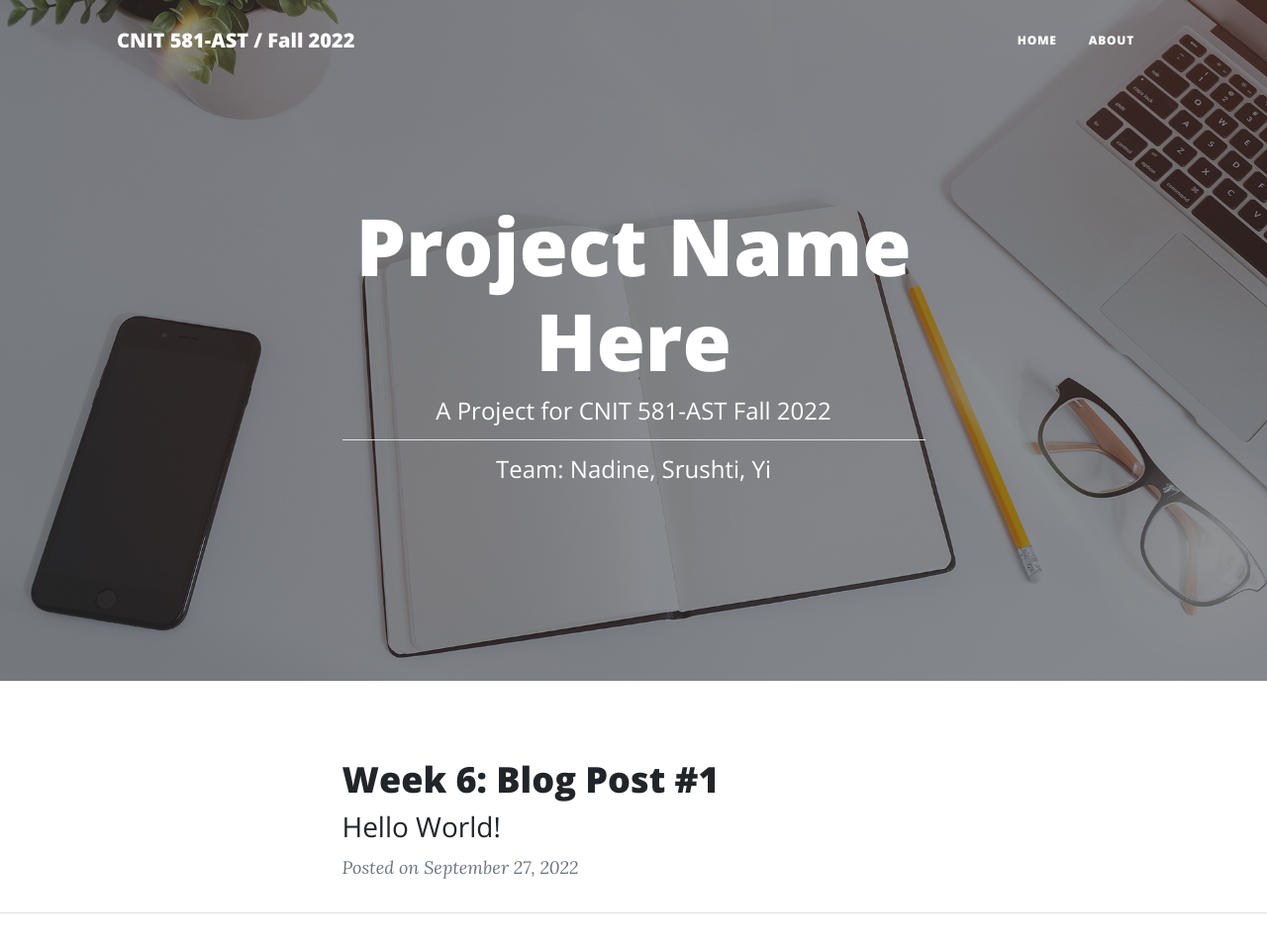
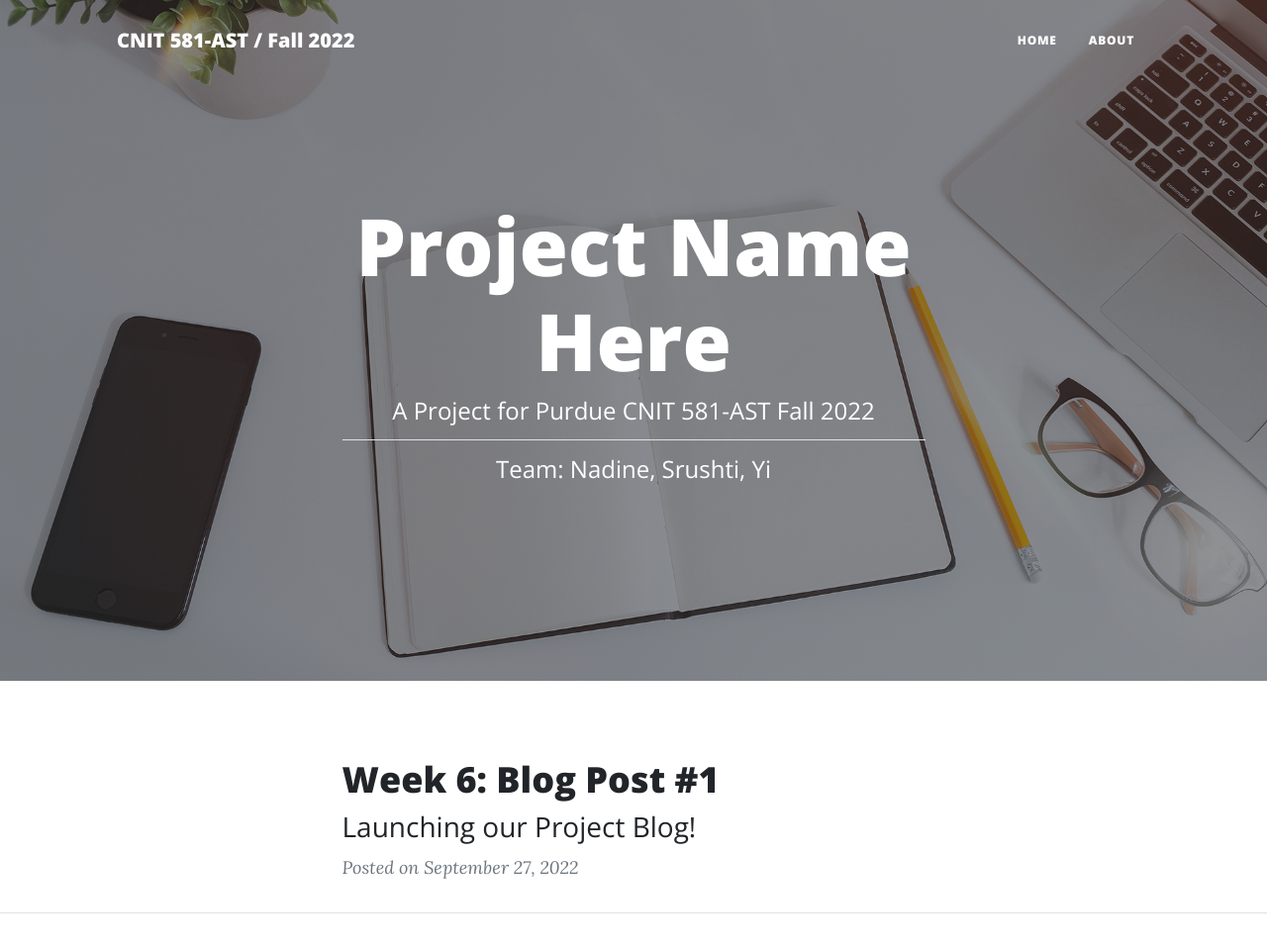
Before and after one commit to nadine-amin/CNIT581-AST-blog, a plain HTML site: page index.html in a window 1280 px wide. Shown: the top 961 px of the page at 99% size. Drawn offline with nearby package versions, Linux system fonts and the light colour scheme.

Commit message:
Update index.html

```diff
--- a/index.html
+++ b/index.html
@@ -6,7 +6,7 @@
     <meta name="viewport" content="width=device-width, initial-scale=1, shrink-to-fit=no" />
     <meta name="description" content="" />
     <meta name="author" content="" />
-    <title>Fall 2022 CNIT 581-AST Project</title>
+    <title>Fall 2022 - Purdue CNIT 581-AST Project</title>
     <link rel="icon" type="image/x-icon" href="assets/favicon.ico" />
     <!-- Font Awesome icons (free version)-->
     <script src="https://use.fontawesome.com/releases/v6.1.0/js/all.js" crossorigin="anonymous"></script>
@@ -45,7 +45,7 @@
                 <div class="col-md-10 col-lg-8 col-xl-7">
                     <div class="site-heading">
                         <h1>Project Name Here</h1>
-                        <span class="subheading">A Project for CNIT 581-AST Fall 2022</span>
+                        <span class="subheading">A Project for Purdue CNIT 581-AST Fall 2022</span>
                         <hr class="small">
                         <span class="subheading">Team: Nadine, Srushti, Yi</span>
                     </div>
@@ -61,7 +61,7 @@
                 <div class="post-preview">
                     <a href="post1.html">
                         <h2 class="post-title">Week 6: Blog Post #1</h2>
-                        <h3 class="post-subtitle">Hello World!</h3>
+                        <h3 class="post-subtitle">Launching our Project Blog!</h3>
                     </a>
                     <p class="post-meta">
                         Posted on September 27, 2022
```
